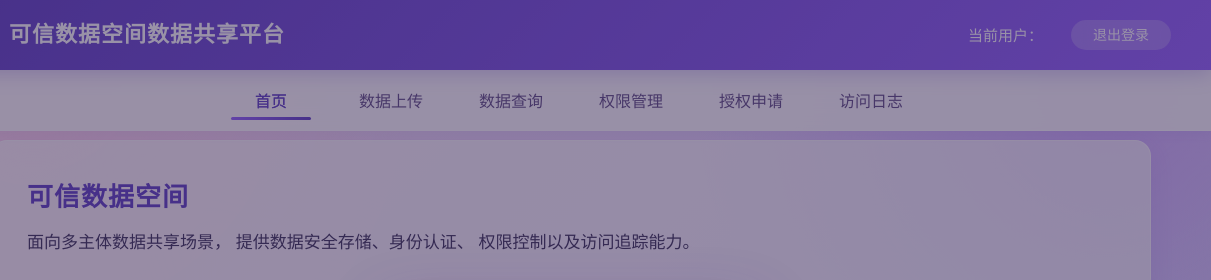
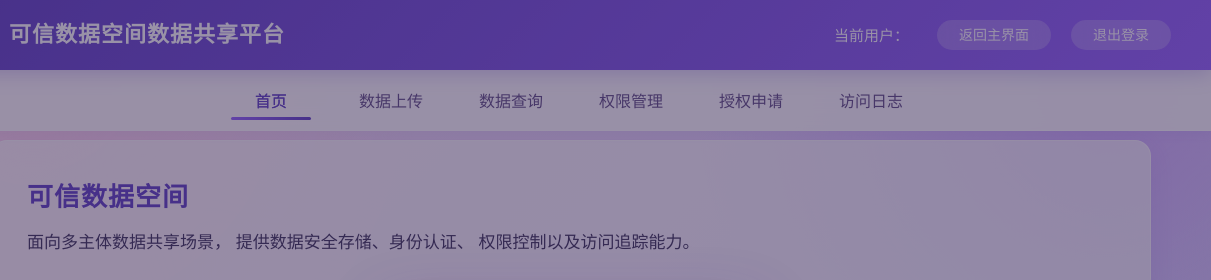
Before and after one commit to Lang0328/aqua-tools, a plain HTML site: page dataspace.html in a window 1280 px wide. Shown: the top 280 px of the page, 69-1280 px from the left. Drawn offline with Linux system fonts and the light colour scheme.

Commit message:
feat: 数据空间首页(dataspace)补加返回主界面按钮指向工具箱主页

```diff
--- a/dataspace.html
+++ b/dataspace.html
@@ -36,6 +36,8 @@
 
         当前用户：
         <span id="username"></span>
+
+        <a href="index.html" class="home-btn">返回主界面</a>
 
         <button
         class="logout"
```
